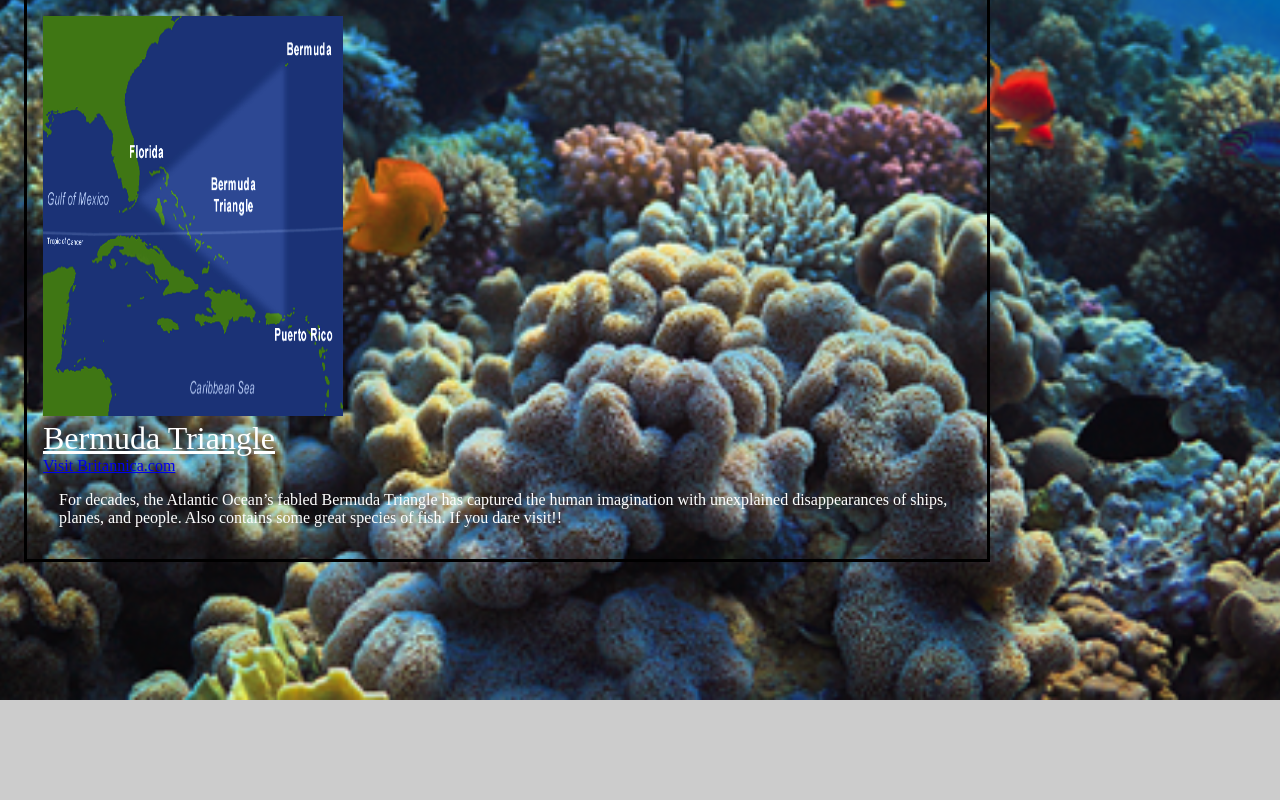
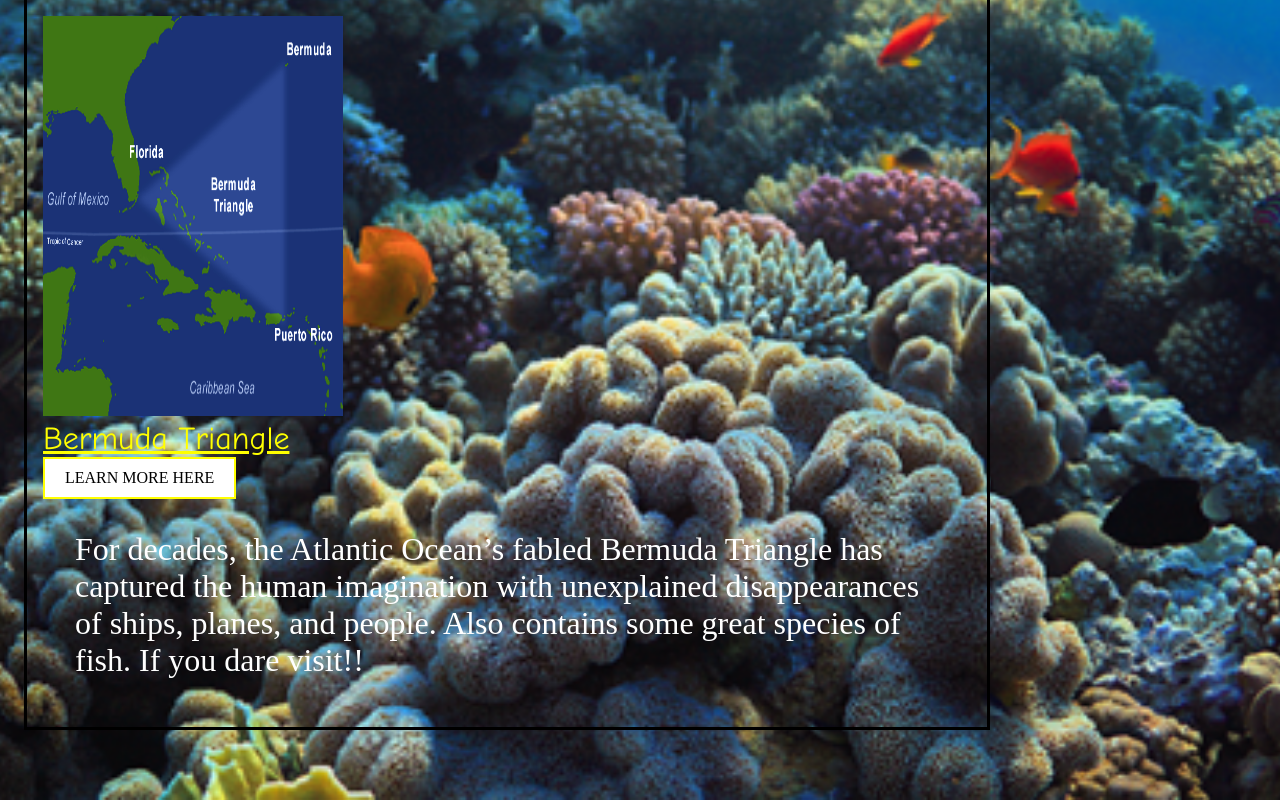
Before and after one commit to jicarter/nss-aquarium, a plain HTML site: page index.html in a window 1280 px wide. Shown: the part 1016-1816 px from the top of the page. Before the commit the page ends 1716 px from the top, so only its background shows below. Drawn offline with Linux system fonts and the light colour scheme.

Commit message:
even better styling

```diff
--- a/index.html
+++ b/index.html
@@ -41,7 +41,7 @@
                     <section class="location">
                         <div> <img class="location__image" src="./images/bermuda_triangle.png" alt="Bermuda Triangle" > </div>
                         <div class="location__name">Bermuda Triangle</div>
-                        <div class="location__url"> <a href="https://www.britannica.com/place/Bermuda-Triangle"> Visit Britannica.com</a></div>
+                        <div class="location__url"> <a href="https://www.britannica.com/place/Bermuda-Triangle" target="_blank" rel="noopener noreferrer"> LEARN MORE HERE</a></div>
                         <div class="location__description">For decades, the Atlantic Ocean’s fabled Bermuda Triangle has captured the human imagination with unexplained disappearances of ships, planes, and people. Also contains some great species of fish. If you dare visit!!</div>
                     </section>
                 </article>
--- a/styles/main.css
+++ b/styles/main.css
@@ -1,7 +1,7 @@
 body {
     background-image: url("../images/ocean_background.png");
     background-color: #cccccc;
-    height: 1700px;
+    height: 1800px;
     background-position: center;
     background-repeat: no-repeat;
     background-size: cover;
@@ -71,6 +71,7 @@ main {
   .location_url {
       font-size: 2em;
       color: red;
+      border: solid 4px yellow;
   }
 
   .fish__image {
@@ -96,11 +97,13 @@ main {
   .location__description {
       padding: 1em;
       color: white;
+      font-size: 2em;
   }
 
   .location__name {
+      font-family: Comic Sans MS, Comic Sans, cursive;
       font-size: 2em;
-      color: white;
+      color: yellow;
   }
 
   h2 {
@@ -113,3 +116,13 @@ main {
       font-family: Comic Sans MS, Comic Sans, cursive;
       text-decoration: underline;
   }
+
+  a:link, a:visited {
+    background-color: white;
+    color: black;
+    border: 2px solid yellow;
+    padding: 10px 20px;
+    text-align: center;
+    text-decoration: none;
+    display: inline-block;
+  }
```
